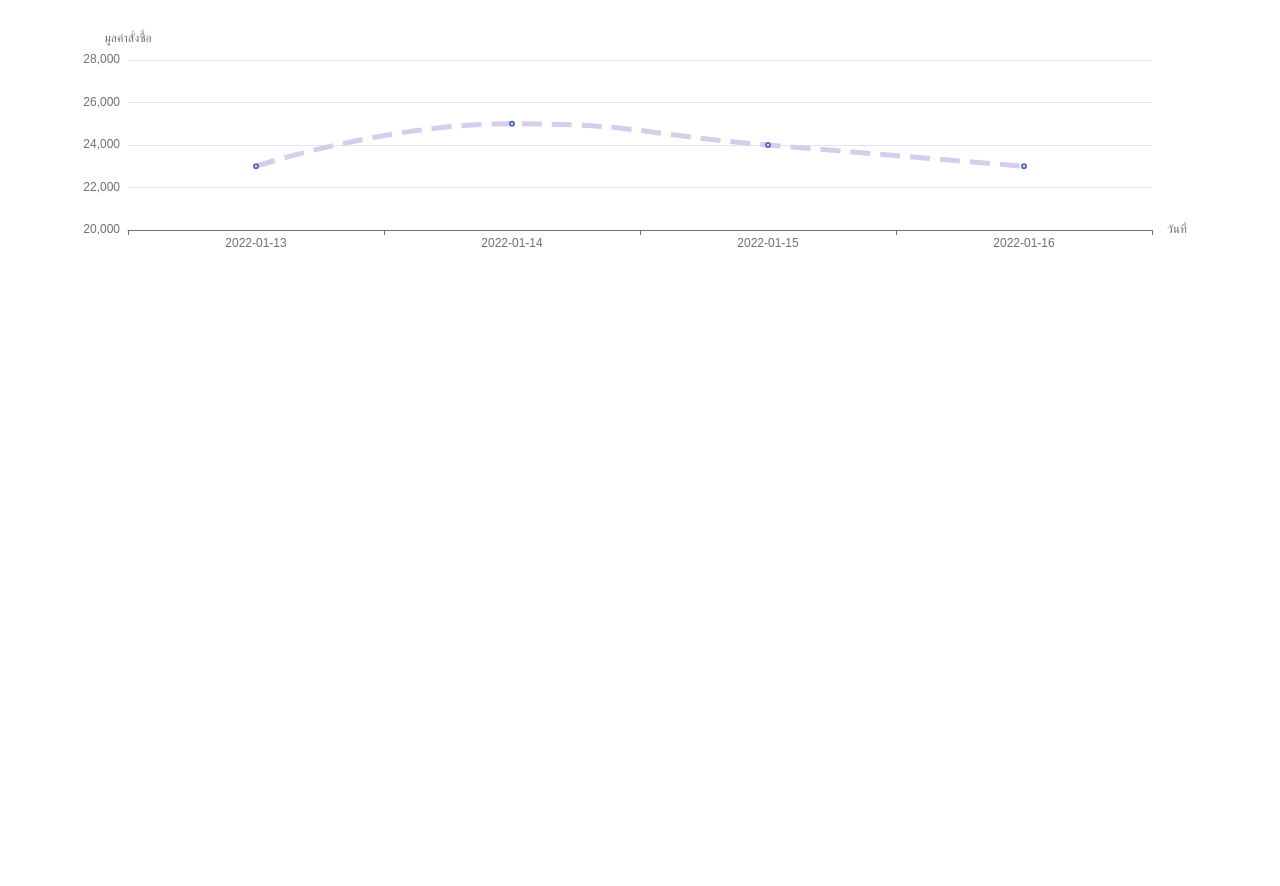
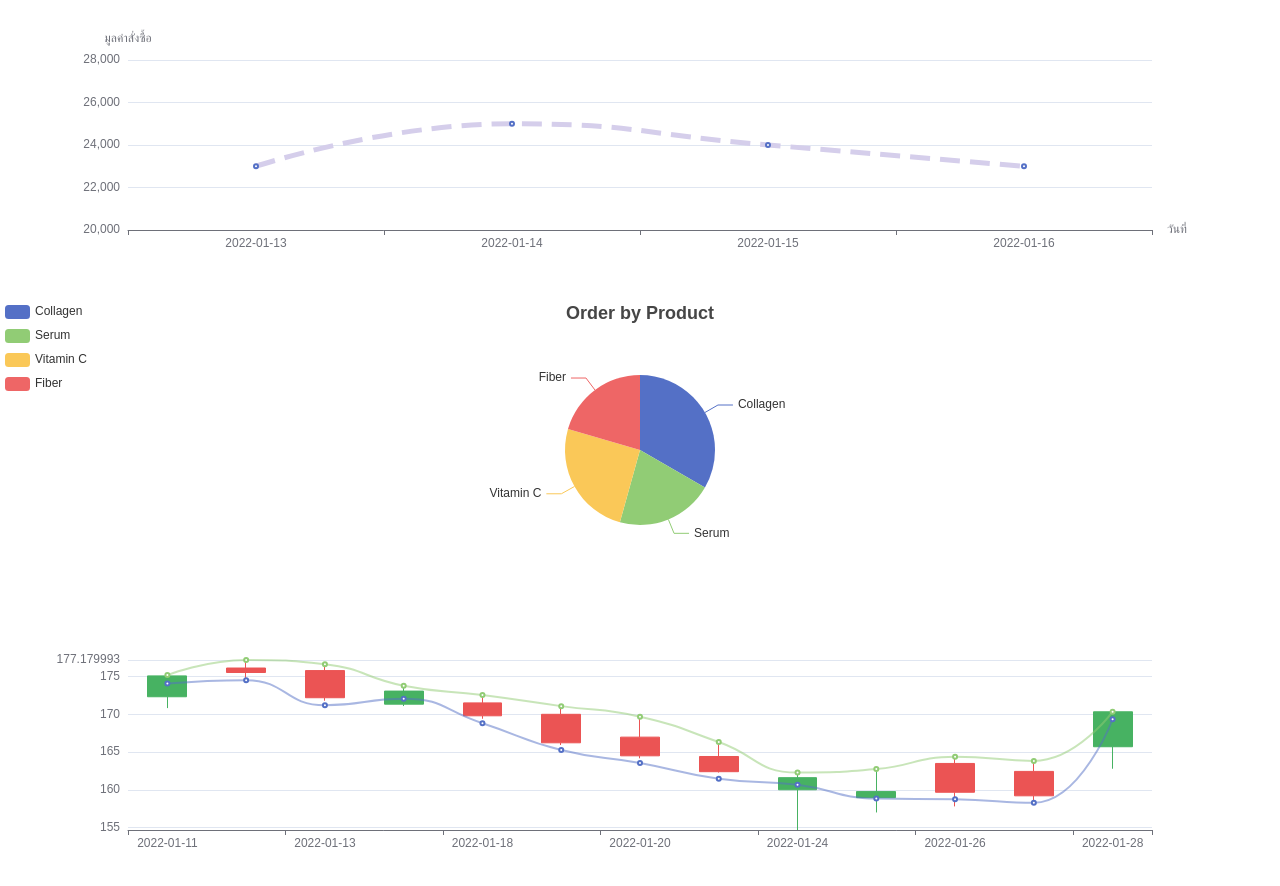
Before and after one commit to soAcademy/workshop-state-and-event, a React (Create React App) app: page / in a window 1280 px wide. Shown: the top 886 px of the page. Before the commit the page ends 800 px from the top, so only its background shows below. Built offline with nearby package versions, Linux system fonts and the light colour scheme.

Commit message:
feat: add line into chart

```diff
--- a/src/App.js
+++ b/src/App.js
@@ -26,8 +26,8 @@ const App = () => {
       {/* <ToDoList4 /> */}
       {/* <ToDoList5 /> */}
       <Chart1 />
-      {/* <Chart2 />
-      <Chart3 /> */}
+      <Chart2 />
+      <Chart3 />
     </>
   );
 };
--- a/src/ChartsAnswer/Chart3.js
+++ b/src/ChartsAnswer/Chart3.js
@@ -136,6 +136,24 @@ const Chart3 = () => {
         type: "candlestick",
         data: stockPrices.map((r) => [r.close, r.open, r.low, r.high]),
       },
+      {
+        name: "AdjClose",
+        type: "line",
+        data: stockPrices.map((r) => r.adjClose),
+        smooth: true,
+        lineStyle: {
+          opacity: 0.5,
+        },
+      },
+      {
+        name: "High",
+        type: "line",
+        data: stockPrices.map((r) => r.high),
+        smooth: true,
+        lineStyle: {
+          opacity: 0.5,
+        },
+      },
     ],
   };
 
```
